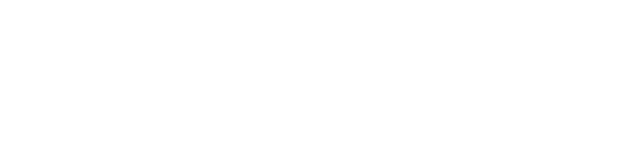
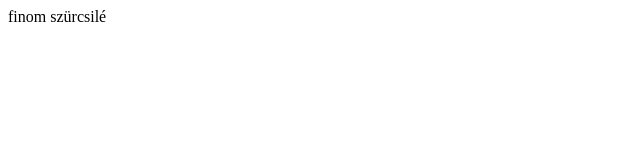
Before and after one commit to Dominik31354/Csoportmunka, a plain HTML site: page index.html in a window 1280 px wide. Shown: the whole page, without its empty margins (0-640 px from the left). Drawn offline with Linux system fonts and the light colour scheme.

Commit message:
folytatas

```diff
--- a/index.html
+++ b/index.html
@@ -6,6 +6,6 @@
     <title>almalé</title>
 </head>
 <body>
-
+    finom szürcsilé
 </body>
 </html>
```
